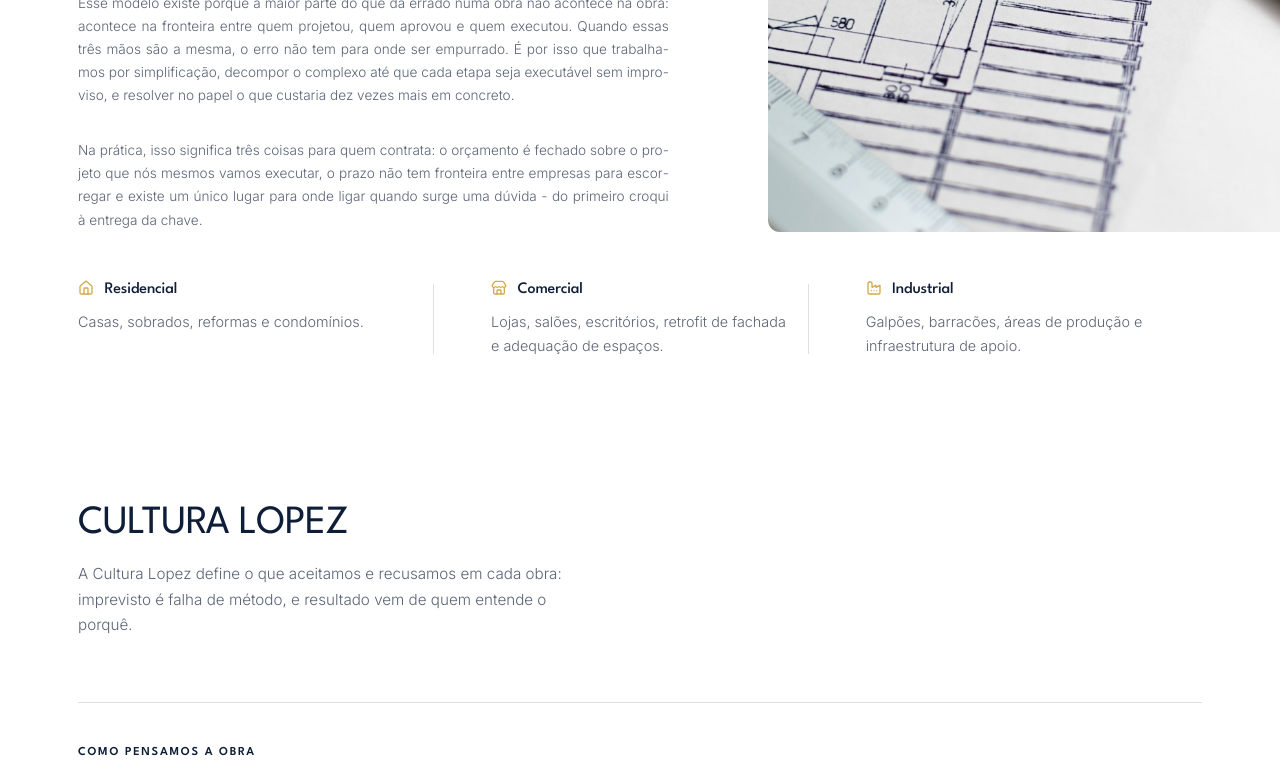
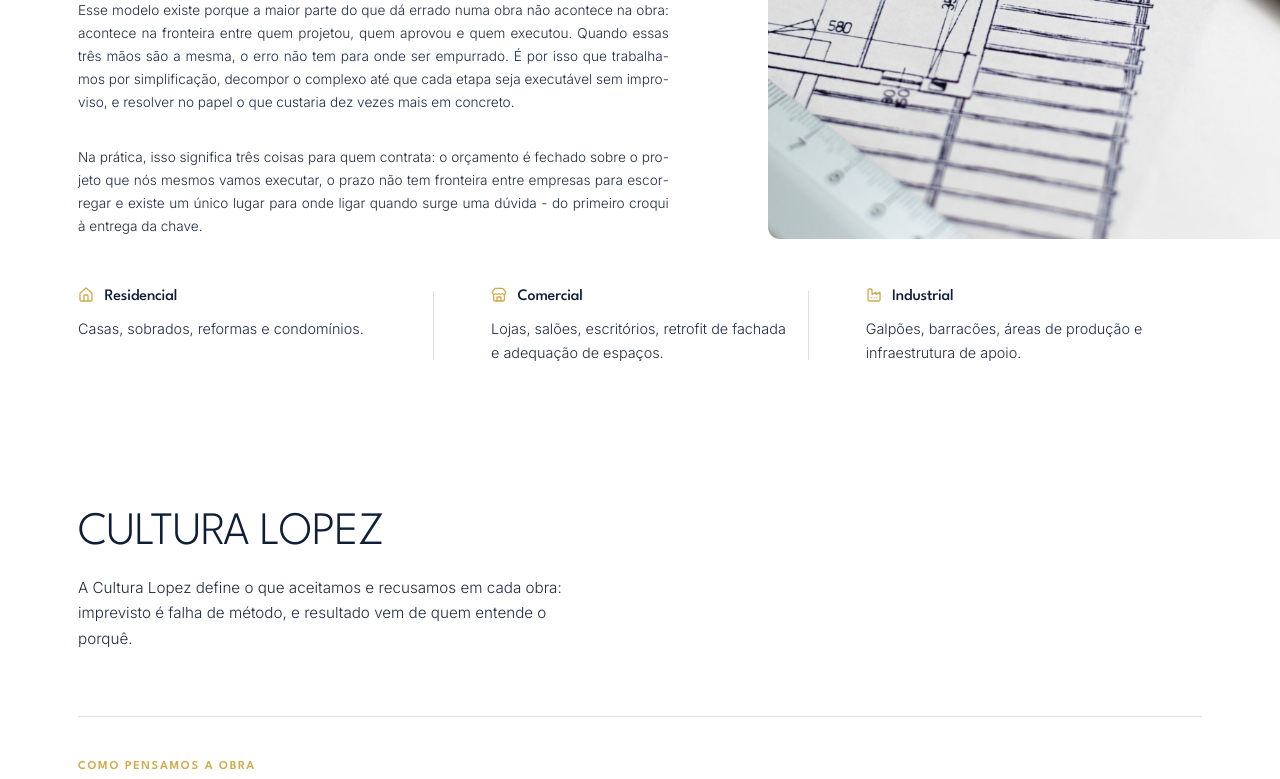
Before and after one commit to Eduarda-Nere/projeto-01, a React (Vite) app: page / in a window 1280 px wide. Shown: the part 1080-1859 px from the top of the page. Built offline with nearby package versions, Linux system fonts and the light colour scheme.

Commit message:
alterar fonte e cores

```diff
--- a/src/components/Cultura/Cultura.styles.ts
+++ b/src/components/Cultura/Cultura.styles.ts
@@ -59,7 +59,7 @@ export const RowKicker = styled(motion.span)`
     font-weight: 600;
     letter-spacing: 0.14em;
     text-transform: uppercase;
-    color: ${({ theme }) => theme.colors.navy};
+    color: ${({ theme }) => theme.colors.gold};
 `;
 
 export const RowTitleGroup = styled.span`
@@ -220,13 +220,9 @@ export const ModalClose = styled.button`
 export const ModalTitle = styled.h3`
     font-family: ${({ theme }) => theme.fonts.display};
     font-size: clamp(1.6rem, 2.6vw, 2.1rem);
-    font-weight: 400;
+    font-weight: 300;
     color: ${({ theme }) => theme.colors.navy};
     margin: 0;
-
-    @media (max-width: 520px) {
-        align-self: flex-start;
-    }
 `;
 
 export const ModalTopicList = styled(GoldList)`
--- a/src/components/Faq/Faq.styles.ts
+++ b/src/components/Faq/Faq.styles.ts
@@ -42,6 +42,7 @@ export const FaqQuestion = styled.button`
   align-items: flex-start;
   text-align: left;
   transition: color .5s ${({ theme }) => theme.ease},
+              font-weight .5s ${({ theme }) => theme.ease},
               -webkit-text-stroke .5s ${({ theme }) => theme.ease},
               text-shadow .5s ${({ theme }) => theme.ease};
   gap: 1.5rem;
@@ -49,6 +50,7 @@ export const FaqQuestion = styled.button`
 
   &[aria-expanded="true"] {
     color: ${({ theme }) => theme.colors.navy};
+    font-weight: 400;
     -webkit-text-stroke: 0.04px currentColor;
     text-shadow: 0.04px 0 0 currentColor, -0.04px 0 0 currentColor;
   }
--- a/src/components/ui/SectionTitle.tsx
+++ b/src/components/ui/SectionTitle.tsx
@@ -2,9 +2,9 @@ import styled from 'styled-components';
 
 export const SectionTitle = styled.h2<{ $light?: boolean; $maxWidth?: string; $center?: boolean }>`
     font-family: ${({ theme }) => theme.fonts.display};
-    font-size: clamp(1.9rem, 3.4vw, 2.5rem);
+    font-size: clamp(2.1rem, 3.8vw, 2.9rem);
     line-height: 1.08;
-    font-weight: 400;
+    font-weight: 350;
     color: ${({ theme, $light }) => ($light ? theme.colors.paper : theme.colors.navy)};
     margin: ${({ $center }) => ($center ? '0 auto' : '0')};
     letter-spacing: -0.01em;
@@ -12,12 +12,12 @@ export const SectionTitle = styled.h2<{ $light?: boolean; $maxWidth?: string; $c
     text-transform: uppercase;
 
     @media (max-width: 768px) {
-        font-size: clamp(1.75rem, 6.5vw, 2.2rem);
+        font-size: clamp(1.9rem, 7vw, 2.4rem);
         line-height: 1.1;
     }
 
     @media (max-width: 480px) {
-        font-size: clamp(1.5rem, 7vw, 1.9rem);
+        font-size: clamp(1.6rem, 7.5vw, 2rem);
         line-height: 1.15;
     }
 `;
--- a/src/styles/theme.ts
+++ b/src/styles/theme.ts
@@ -6,7 +6,7 @@ export const theme = {
         goldSoft: '#e8cf99',
         paper: '#ffffff',
         ink: '#16223a',
-        ink70: 'rgba(22, 34, 58, .7)',
+        ink70: 'rgba(22, 34, 58, .96)',
         lineOnNavy: 'rgba(210, 170, 78, .28)',
         lineOnCream: 'rgba(15, 30, 56, .14)',
         navySoft06: 'rgba(15, 30, 56, 0.06)',
```
